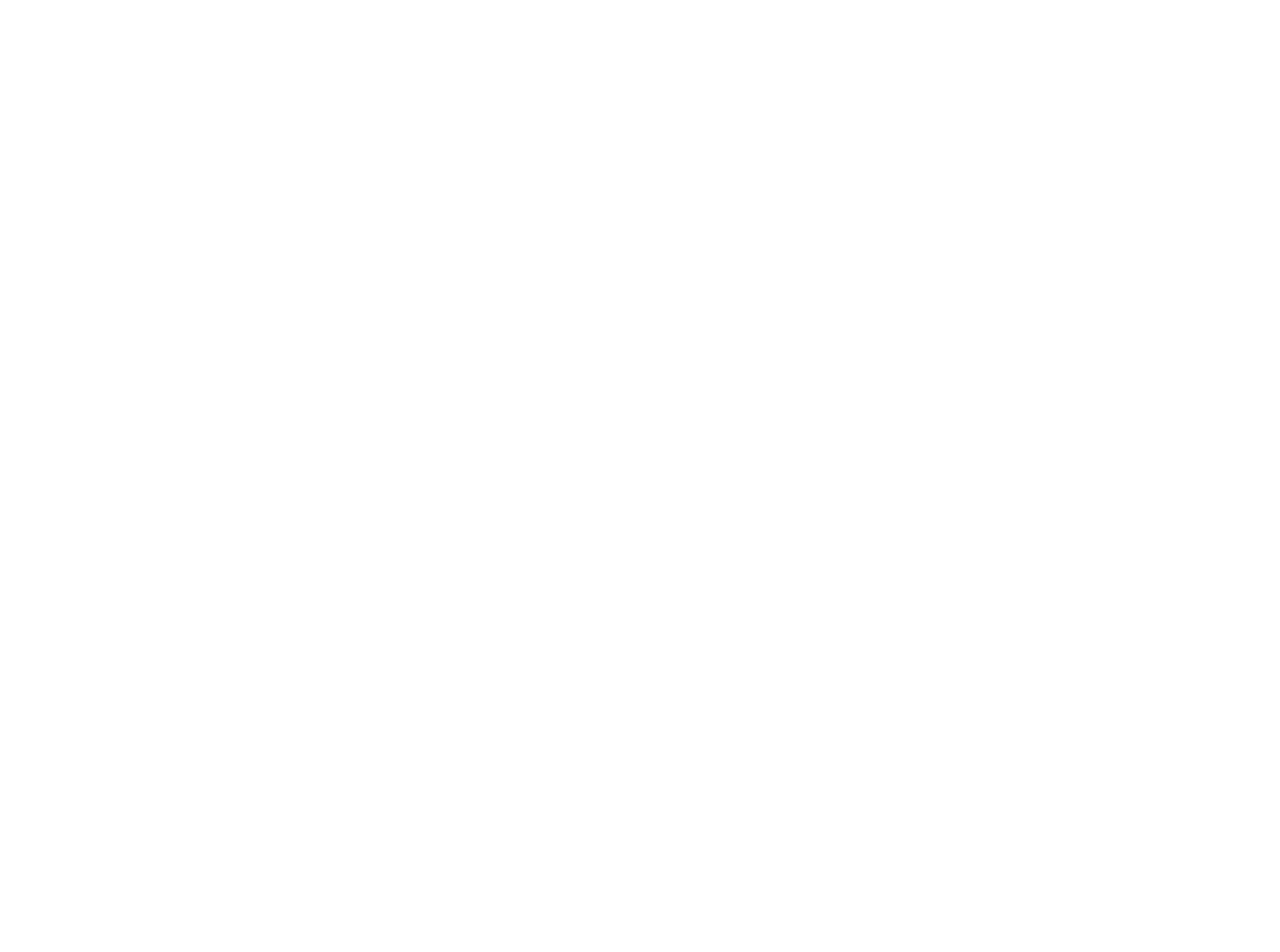
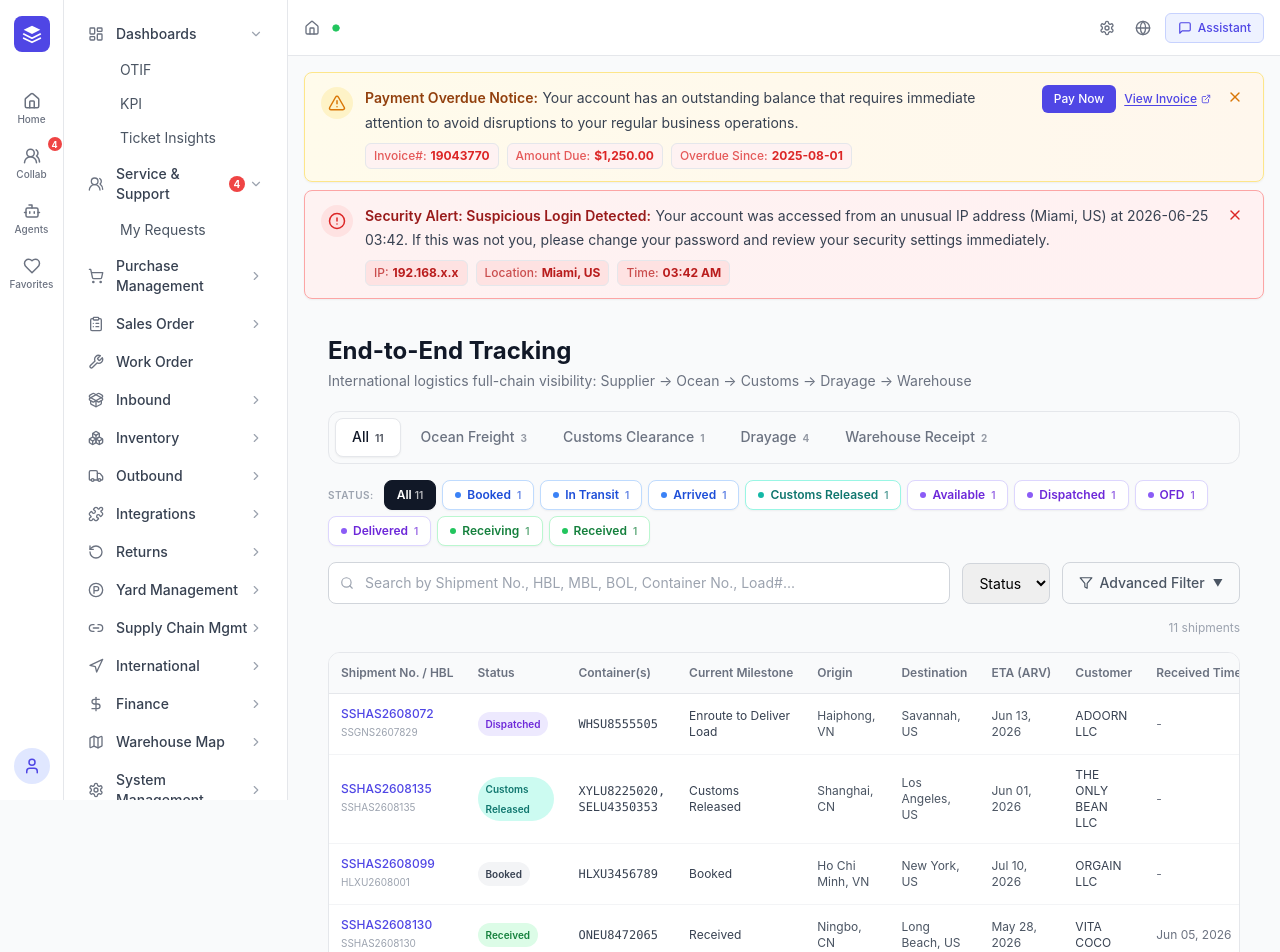
Before and after one commit to WYJade/CP-Announcement-management, a React (Vite) app: page /backup/tracking in a window 1280 px wide. Before the commit this address had no page. Shown: the top 952 px of the page. Before the commit the page ends 800 px from the top, so only its background shows below. Built offline with nearby package versions, Linux system fonts and the light colour scheme.

Commit message:
feat: move End-to-End Tracking to Backup module under User Profile

```diff
--- a/src/App.tsx
+++ b/src/App.tsx
@@ -79,6 +79,10 @@
         <Route path="international/drayage/:id" element={<DrayageLoadDetail />} />
         <Route path="international/tracking" element={<IntlTracking />} />
         <Route path="international/tracking/:id" element={<IntlTrackingDetail />} />
+
+        {/* Backup — End-to-End Tracking (moved from International) */}
+        <Route path="backup/tracking" element={<IntlTracking />} />
+        <Route path="backup/tracking/:id" element={<IntlTrackingDetail />} />
         <Route path="international/tracking2" element={<IntlTrackingPortal />} />
         <Route path="international/tracking2/:id" element={<IntlTrackingDetail />} />
 
--- a/src/components/International/IntlTracking.tsx
+++ b/src/components/International/IntlTracking.tsx
@@ -95,7 +95,7 @@
 export default function IntlTracking() {
   const navigate = useNavigate()
   const location = useLocation()
-  const basePath = location.pathname.includes('/tracking2') ? '/international/tracking2' : '/international/tracking'
+  const basePath = location.pathname.includes('/tracking2') ? '/international/tracking2' : location.pathname.includes('/backup') ? '/backup/tracking' : '/international/tracking'
   const [search, setSearch] = useState('')
   const [phaseTab, setPhaseTab] = useState('all')
   const [statusFilter, setStatusFilter] = useState('All')
--- a/src/components/International/IntlTrackingDetail.tsx
+++ b/src/components/International/IntlTrackingDetail.tsx
@@ -112,7 +112,7 @@
   const { id } = useParams()
   const navigate = useNavigate()
   const location = useLocation()
-  const basePath = location.pathname.includes('/tracking2') ? '/international/tracking2' : '/international/tracking'
+  const basePath = location.pathname.includes('/tracking2') ? '/international/tracking2' : location.pathname.includes('/backup') ? '/backup/tracking' : '/international/tracking'
   const [activeTab, setActiveTab] = useState(MAIN_TABS[0])
   const [detailTab, setDetailTab] = useState(TABS[0])
   const [viewDoc, setViewDoc] = useState<string | null>(null)
--- a/src/components/Layout/NavSidebar.tsx
+++ b/src/components/Layout/NavSidebar.tsx
@@ -20,6 +20,7 @@
   ChevronRight,
   Users2,
   Navigation,
+  Archive,
 } from 'lucide-react'
 import { useCollaboration } from '../../context/CollaborationContext'
 
@@ -145,7 +146,6 @@
       { id: 'intl-shipments', label: 'Shipments', path: '/international/shipments' },
       { id: 'containers', label: 'Containers', path: '/international/containers' },
       { id: 'drayage-loads', label: 'Drayage Loads', path: '/international/drayage' },
-      { id: 'intl-tracking', label: 'End-to-End Tracking', path: '/international/tracking' },
       { id: 'intl-tracking2', label: 'End to End Tracking', path: '/international/tracking2' },
     ],
   },
@@ -179,6 +179,15 @@
     label: 'User Profile',
     icon: <UserCircle size={16} />,
     expandable: false,
+  },
+  {
+    id: 'backup',
+    label: 'Backup',
+    icon: <Archive size={16} />,
+    expandable: true,
+    children: [
+      { id: 'backup-tracking', label: 'End-to-End Tracking', path: '/backup/tracking' },
+    ],
   },
 ]
 
```
